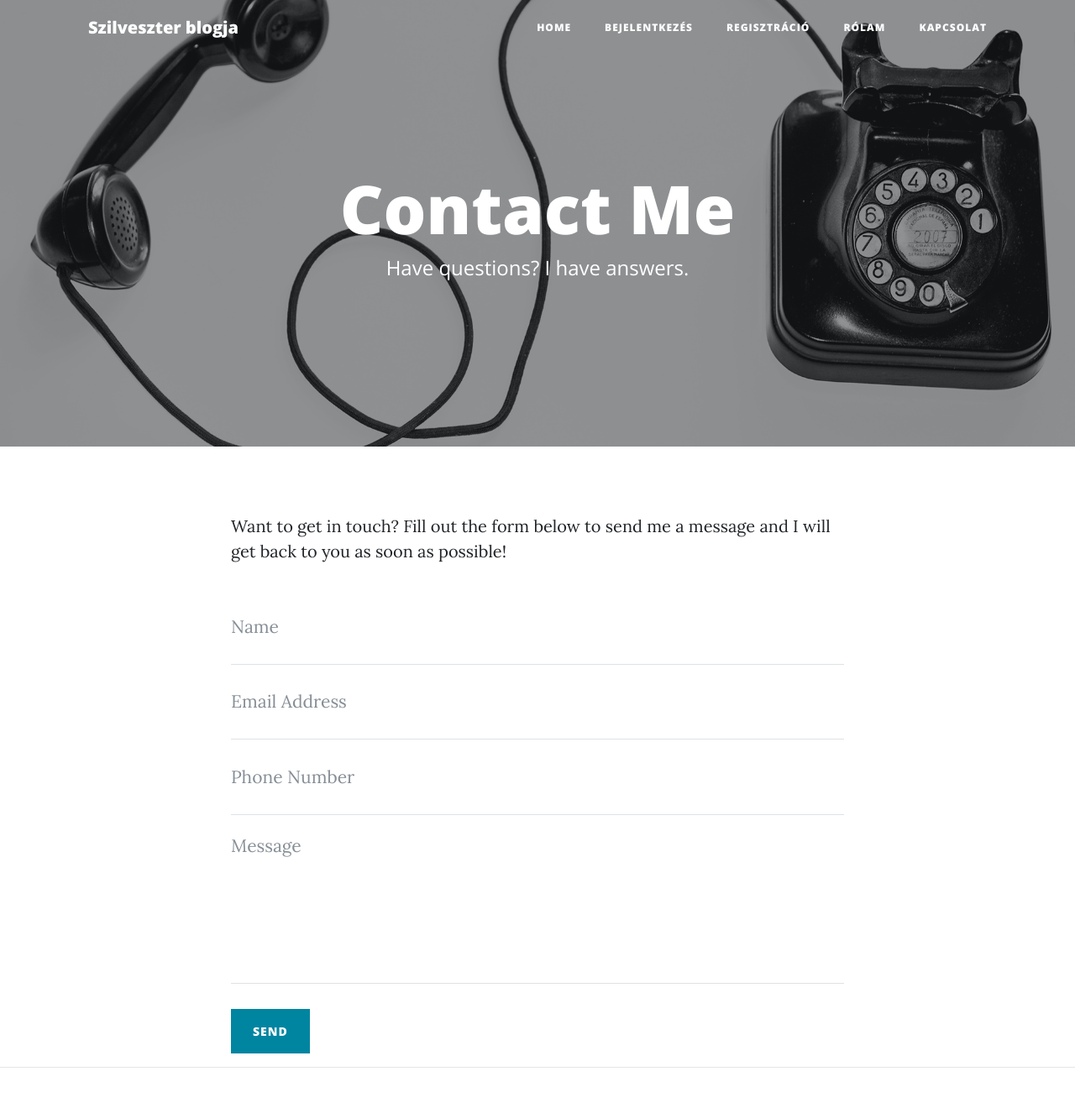
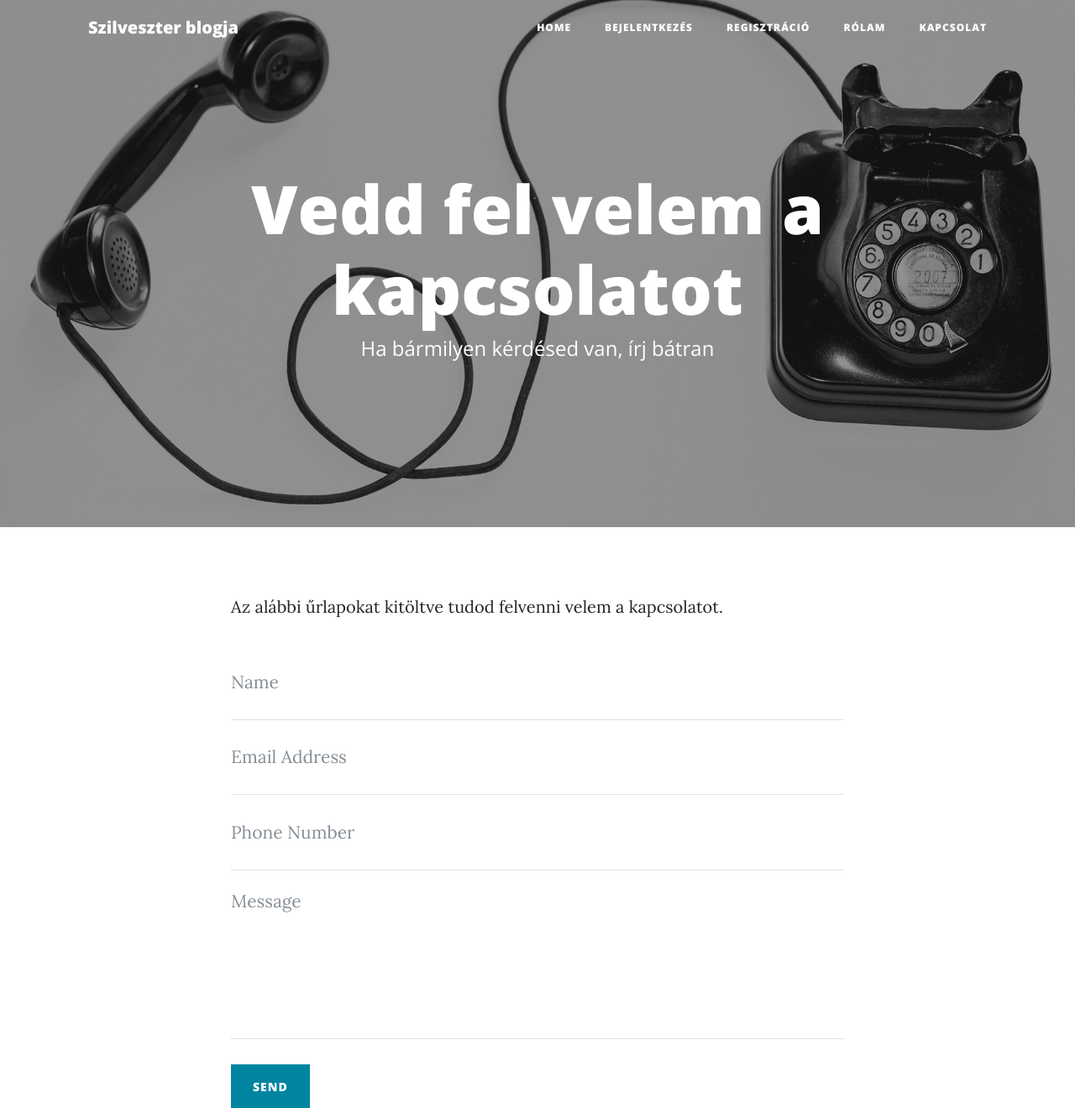
Before and after one commit to szilveszter94/blog-end, a Flask app: page /contact in a window 1280 px wide. Shown: the top 1320 px of the page at 84% size. Run offline with Flask 2, Linux system fonts and the light colour scheme; some libraries are stand-ins or nearby versions.

Commit message:
Update contact.html
commit

```diff
--- a/templates/contact.html
+++ b/templates/contact.html
@@ -8,13 +8,13 @@
         <div class="col-lg-8 col-md-10 mx-auto">
           <div class="page-heading">
             {% if request == True %}
-            <h1>Successfully sent your message</h1>
+            <h1>Sikeresen elküldted az üzenetet</h1>
             {% elif request == None %}
-            <h1>E-mail error: please fill in all fields!</h1>
+            <h1>E-mail hiba: kérlek töltsd ki helyesen az összes mezőt!</h1>
           {% else %}
-          <h1>Contact Me</h1>
+          <h1>Vedd fel velem a kapcsolatot</h1>
             {% endif %}
-            <span class="subheading">Have questions? I have answers.</span>
+            <span class="subheading">Ha bármilyen kérdésed van, írj bátran</span>
           </div>
         </div>
       </div>
@@ -25,7 +25,7 @@
   <div class="container">
     <div class="row">
       <div class="col-lg-8 col-md-10 mx-auto">
-        <p>Want to get in touch? Fill out the form below to send me a message and I will get back to you as soon as possible!</p>
+        <p>Az alábbi űrlapokat kitöltve tudod felvenni velem a kapcsolatot.</p>
         <!-- Contact Form - Enter your email address on line 19 of the mail/contact_me.php file to make this form work. -->
         <!-- WARNING: Some web hosts do not allow emails to be sent through forms to common mail hosts like Gmail or Yahoo. It's recommended that you use a private domain email address! -->
         <!-- To use the contact form, your site must be on a live web host with PHP! The form will not work locally! -->
@@ -34,35 +34,35 @@
           <div class="control-group">
             <div class="form-group floating-label-form-group controls">
               <label for="name">Name</label>
-              <input type="text" name="name" class="form-control" placeholder="Name" id="name" required data-validation-required-message="Please enter your name.">
+              <input type="text" name="name" class="form-control" placeholder="Name" id="name" required data-validation-required-message="teljes név">
               <p class="help-block text-danger"></p>
             </div>
           </div>
           <div class="control-group">
             <div class="form-group floating-label-form-group controls">
               <label for="email">Email Address</label>
-              <input type="email" class="form-control" placeholder="Email Address" name="email" id="email" required data-validation-required-message="Please enter your email address.">
+              <input type="email" class="form-control" placeholder="Email Address" name="email" id="email" required data-validation-required-message="e-mail cím">
               <p class="help-block text-danger"></p>
             </div>
           </div>
           <div class="control-group">
             <div class="form-group col-xs-12 floating-label-form-group controls">
               <label for="phone">Phone Number</label>
-              <input type="tel" class="form-control" placeholder="Phone Number" name="phone" id="phone" required data-validation-required-message="Please enter your phone number.">
+              <input type="tel" class="form-control" placeholder="Phone Number" name="phone" id="phone" required data-validation-required-message="telefonszám">
               <p class="help-block text-danger"></p>
             </div>
           </div>
           <div class="control-group">
             <div class="form-group floating-label-form-group controls">
               <label for="message">Message</label>
-              <textarea rows="5" class="form-control" placeholder="Message" name="message" id="message" required data-validation-required-message="Please enter a message."></textarea>
+              <textarea rows="5" class="form-control" placeholder="Message" name="message" id="message" required data-validation-required-message="üzenet"></textarea>
               <p class="help-block text-danger"></p>
             </div>
           </div>
           <br>
           <div id="success"></div>
           {% if request == True %}
-            <h1>Successfully sent your message</h1>
+            <h1>Sikeresen elküldted az üzenetet</h1>
           {% elif request == False %}
           <button type="submit" class="btn btn-primary" id="sendMessageButton">Send</button>
             {% endif %}
```
